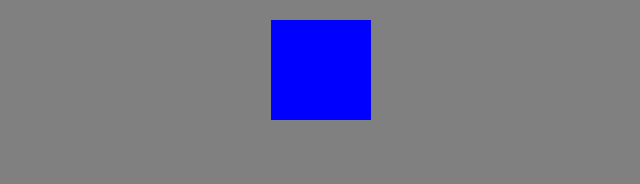
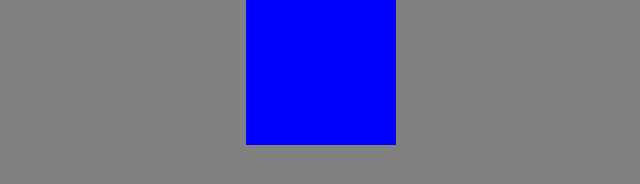
Before and after one commit to ykkim-git/animation-projects, a plain HTML site: page basic-animation/transform.html in a window 1280 px wide. In both pictures the pointer is over the element 640 px from the left and 70 px from the top of the page. Shown: the whole page, without its empty margins (319-959 px from the left). Drawn offline with Linux system fonts and the light colour scheme.

Commit message:
translte 3d test

```diff
--- a/basic-animation/transform.html
+++ b/basic-animation/transform.html
@@ -56,8 +56,8 @@
       /* transform: rotateY(30deg); */
 
       /* 3d & scale3d: gpu를 사용하여 더욱 부드럽다 (x,y,z 순서) */
-      /* transform: translate3d(30px, 0px, 50px); */
-      /* transform: scale3d(1.5, 1.5, 1); */
+      transform: translate3d(30px, 0px, 50px);
+      transform: scale3d(1.5, 1.5, 1);
 
       /* 20도만큼 비틀기 */
       /* transform: skewX(20deg); */
```
